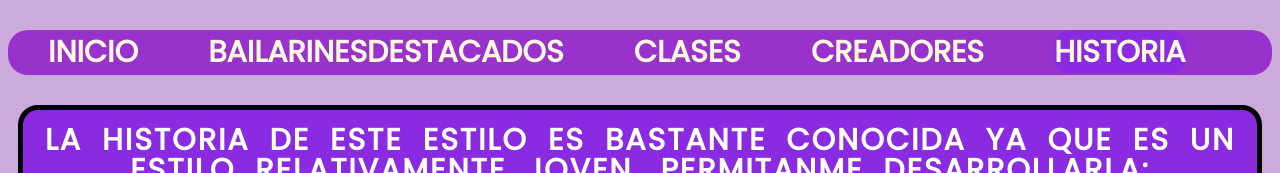
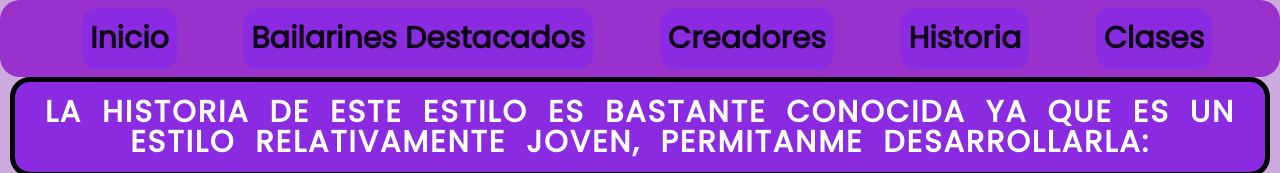
Before and after one commit to Glafarion/PreEntrega2Palombini, a plain HTML site: page pages/historia.html in a window 1280 px wide. Shown: the top 173 px of the page. Drawn offline with nearby package versions, Linux system fonts and the light colour scheme.

Commit message:
nueva navbar

```diff
--- a/estilos/estilos.css
+++ b/estilos/estilos.css
@@ -17,19 +17,12 @@
 
 nav ul{
     list-style-type: none;
-    display: flex;
-    flex-direction: row;
     justify-content: space-between;
     font-size: 30px;
     font-weight: bolder;
     font-family: 'Poppins', sans-serif;
     width: 90%;
-}
-
-.navB{
-    color: cornsilk;
-    text-transform: uppercase;
-    text-decoration: none;
+    margin-left: 70px;
 }
 
 .navB:hover{
@@ -293,16 +286,23 @@
 }
 
 .videoImagen{
+    display: flex;
     border-radius: 15px;
     padding-top: 10px;
     padding-bottom: 10px;
-    margin-left: 100px;
-    margin-right: 100px;
+    width: 90%;
+    margin-left: 50px;
+    justify-content: space-between;
+
 }
 
 .destacBord{
     border: 5px solid black;
     border-radius: 30px;
+}
+
+.historiaGrid{
+
 }
 
 
--- a/pages/historia.html
+++ b/pages/historia.html
@@ -4,29 +4,37 @@
     <meta charset="UTF-8">
     <meta http-equiv="X-UA-Compatible" content="IE=edge">
     <meta name="viewport" content="width=device-width, initial-scale=1.0">
+    <link href="https://cdn.jsdelivr.net/npm/bootstrap@5.0.2/dist/css/bootstrap.min.css" rel="stylesheet" integrity="sha384-EVSTQN3/azprG1Anm3QDgpJLIm9Nao0Yz1ztcQTwFspd3yD65VohhpuuCOmLASjC" crossorigin="anonymous">
     <link rel="stylesheet" href="../estilos/estilos.css">
     <title>Historia</title>
 </head>
 <body>
     <header>
-        <nav>
-            <ul>
-                <li>
-                    <a class="navB" href="../index.html">Inicio</a>
+        <nav class="navbar navbar-expand-lg navbar-light">
+            <div class="container-fluid">
+            <button class="navbar-toggler" type="button" data-bs-toggle="collapse" data-bs-target="#navbarNav" aria-controls="navbarNav" aria-expanded="false" aria-label="Toggle navigation">
+                <span class="navbar-toggler-icon"></span>
+            </button>
+            <div class="collapse navbar-collapse" id="navbarNav">
+                <ul class="navbar-nav">
+                <li class="nav-item">
+                    <a class="nav-link active navB" aria-current="page" href="../index.html">Inicio</a>
                 </li>
-                <li>
-                    <a class="navB" href="./bailarinesDestacados.html">bailarinesDestacados</a>
+                <li class="nav-item">
+                    <a class="nav-link active navB" href="./bailarinesDestacados.html">Bailarines Destacados</a>
                 </li>
-                <li>
-                    <a class="navB" href="./clases.html">Clases</a>
+                <li class="nav-item">
+                    <a class="nav-link active navB" href="./creadores.html">Creadores</a>
                 </li>
-                <li>
-                    <a class="navB" href="./creadores.html">Creadores</a>
+                <li class="nav-item">
+                    <a class="nav-link active navB" href="./historia.html">Historia</a>
                 </li>
-                <li>
-                    <a class="navB active" href="./historia.html">Historia</a>
+                <li class="nav-item">
+                    <a class="nav-link active navB" href="./clases.html" tabindex="-1" aria-disabled="true">Clases</a>
                 </li>
-            </ul>
+                </ul>
+            </div>
+            </div>
         </nav>
     </header>
 
@@ -35,7 +43,7 @@
 
 
 
-    <section>
+    <section class="container-fluid">
         <div class="videoImagen">
             <img class="imgRespon destacBord" src="../img/krumpcypher.jpg" alt="ronda de krump con un bailarin en el medio expresandose">
             <iframe class="destacBord" width="600" height="600" src="https://www.youtube.com/embed/_CbqrGNw3bY" title="YouTube video player" frameborder="0" allow="accelerometer; autoplay; clipboard-write; encrypted-media; gyroscope; picture-in-picture; web-share" allowfullscreen></iframe>
@@ -65,5 +73,8 @@
             <a class="icon" target="_blank" href="https://twitter.com/lucho_uzumaki"><img src="../img/twitter.svg" alt="logo de twitter"></a>
         </div>
     </footer>
+
+    <script src="https://cdn.jsdelivr.net/npm/bootstrap@5.0.2/dist/js/bootstrap.bundle.min.js" integrity="sha384-MrcW6ZMFYlzcLA8Nl+NtUVF0sA7MsXsP1UyJoMp4YLEuNSfAP+JcXn/tWtIaxVXM" crossorigin="anonymous"></script>
+
 </body>
 </html>
```
Also changed, not shown: index.html (+23 -13 lines), pages/bailarinesDestacados.html (+23 -13 lines), pages/clases.html (+25 -15 lines), pages/creadores.html (+23 -13 lines).
